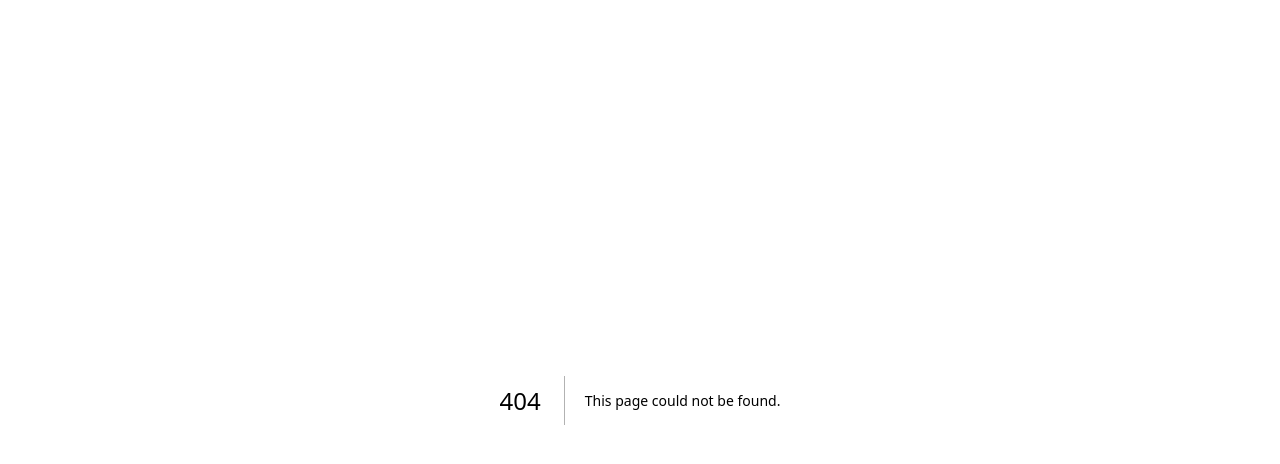
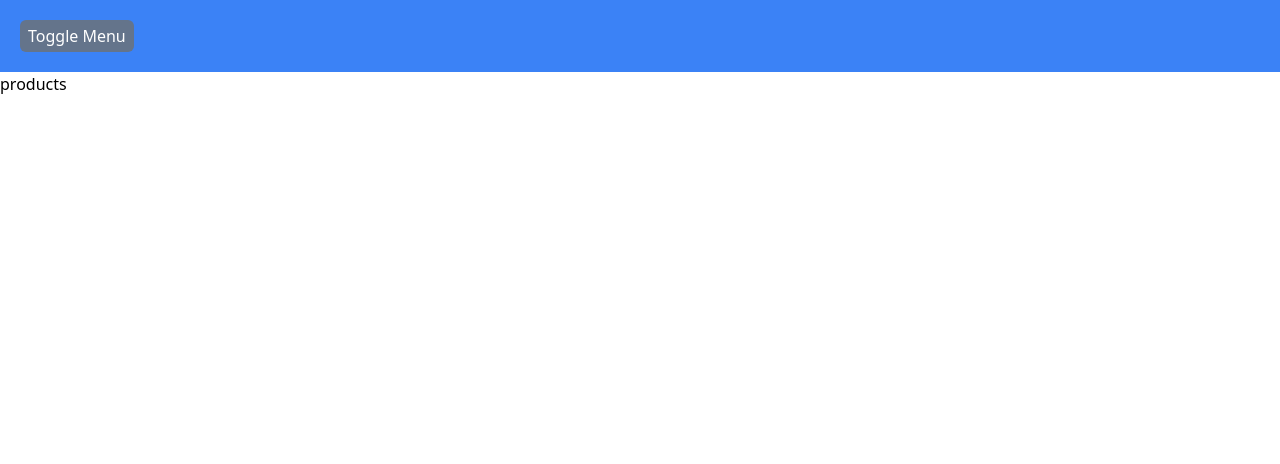
Before and after one commit to MohamedMamluk/BetterAmazonNext, a Next.js app: page /products in a window 1280 px wide. Before the commit this address had no page. Shown: the top 464 px of the page. Built offline with nearby package versions, Linux system fonts and the light colour scheme.

Commit message:
ADD: basic redux setup

```diff
--- /dev/null
+++ b/app/components/Header.tsx
@@ -0,0 +1,19 @@
+'use client';
+import React from 'react';
+import { useAppDispatch } from '../../store/hooks';
+import { toggle } from '../../features/menuSlice';
+const Header = () => {
+  const dispatch = useAppDispatch();
+  return (
+    <header className='p-5 bg-blue-500 text-white'>
+      <button
+        className='px-2 py-1 bg-slate-500 text-white rounded-md active:scale-95 transition-all z-30 relative'
+        onClick={() => dispatch(toggle())}
+      >
+        Toggle Menu
+      </button>
+    </header>
+  );
+};
+
+export default Header;
--- /dev/null
+++ b/app/components/Sidenav.tsx
@@ -0,0 +1,16 @@
+import React from 'react';
+import { useAppSelector } from '../../store/hooks';
+const Sidenav = () => {
+  const isOpened = useAppSelector((state) => state.menu.value);
+  return (
+    <div
+      className={`${
+        isOpened ? 'block' : 'hidden'
+      } absolute w-1/2 bg-orange-500 text-white min-h-full`}
+    >
+      Sidenav
+    </div>
+  );
+};
+
+export default Sidenav;
--- /dev/null
+++ b/app/components/StateProvider.tsx
@@ -0,0 +1,10 @@
+'use client';
+import React from 'react';
+import { Provider } from 'react-redux';
+import store from '../../store';
+
+const StateProvider = ({ children }: { children: React.ReactNode }) => {
+  return <Provider store={store}>{children}</Provider>;
+};
+
+export default StateProvider;
--- a/app/layout.tsx
+++ b/app/layout.tsx
@@ -1,12 +1,28 @@
+'use client';
+
+import '../styles/globals.css';
+import Header from './components/Header';
+import Sidenav from './components/Sidenav';
+import StateProvider from './components/StateProvider';
 export default function RootLayout({
   children,
 }: {
-  children: React.ReactNode
+  children: React.ReactNode;
 }) {
   return (
     <html>
       <head />
-      <body>{children}</body>
+      <body>
+        <StateProvider>
+          <main className='flex '>
+            <Sidenav />
+            <div className='w-full'>
+              <Header />
+              {children}
+            </div>
+          </main>
+        </StateProvider>
+      </body>
     </html>
-  )
+  );
 }
--- a/app/page.tsx
+++ b/app/page.tsx
@@ -1,7 +1,17 @@
+'use client';
 import React from 'react';
+import { useAppDispatch, useAppSelector } from '../store/hooks';
+import { toggle } from '../features/menuSlice';
 
 const Home = () => {
-  return <div>Home</div>;
+  const menu = useAppSelector((state) => state.menu.value);
+  const dispatch = useAppDispatch();
+  return (
+    <div>
+      Home
+      <button onClick={() => dispatch(toggle())}>Menu: {menu}</button>
+    </div>
+  );
 };
 
 export default Home;
--- /dev/null
+++ b/app/products/[product]/page.tsx
@@ -0,0 +1,7 @@
+import React from 'react';
+
+const Product = () => {
+  return <div>Product</div>;
+};
+
+export default Product;
--- /dev/null
+++ b/app/products/page.tsx
@@ -0,0 +1,7 @@
+import React from 'react';
+
+const products = () => {
+  return <div>products</div>;
+};
+
+export default products;
--- /dev/null
+++ b/features/menuSlice.ts
@@ -0,0 +1,22 @@
+import { createSlice } from '@reduxjs/toolkit';
+
+interface MenuState {
+  value: boolean;
+}
+
+const initialState: MenuState = {
+  value: false,
+};
+
+const menuSlice = createSlice({
+  name: 'menu',
+  initialState,
+  reducers: {
+    toggle(state) {
+      state.value = !state.value;
+    },
+  },
+});
+
+export const { toggle } = menuSlice.actions;
+export default menuSlice.reducer;
--- a/package.json
+++ b/package.json
@@ -13,11 +13,13 @@
     "@types/node": "18.11.10",
     "@types/react": "18.0.25",
     "@types/react-dom": "18.0.9",
+    "@types/react-redux": "^7.1.24",
     "eslint": "8.28.0",
     "eslint-config-next": "^13.0.6",
     "next": "^13.0.6",
     "react": "^18.2.0",
     "react-dom": "^18.2.0",
+    "react-redux": "^8.0.5",
     "typescript": "4.9.3"
   },
   "devDependencies": {
--- /dev/null
+++ b/store/hooks.ts
@@ -0,0 +1,5 @@
+import { TypedUseSelectorHook, useDispatch, useSelector } from 'react-redux';
+import { AppDispatch, RootState } from './index';
+
+export const useAppDispatch = () => useDispatch<AppDispatch>();
+export const useAppSelector: TypedUseSelectorHook<RootState> = useSelector;
--- /dev/null
+++ b/store/index.ts
@@ -0,0 +1,11 @@
+import { configureStore } from '@reduxjs/toolkit';
+import menuSlice from '../features/menuSlice';
+
+const store = configureStore({
+  reducer: { menu: menuSlice },
+});
+
+export type AppDispatch = typeof store.dispatch;
+export type RootState = ReturnType<typeof store.getState>;
+
+export default store;
```
Also changed, not shown: 1 other file (tests, documents, lock files or other folders).
